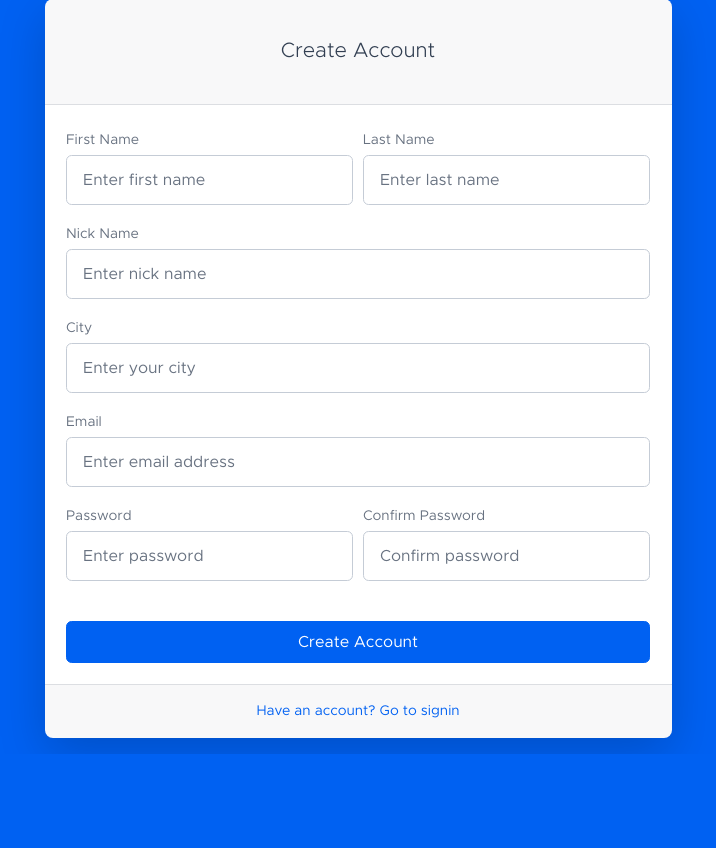
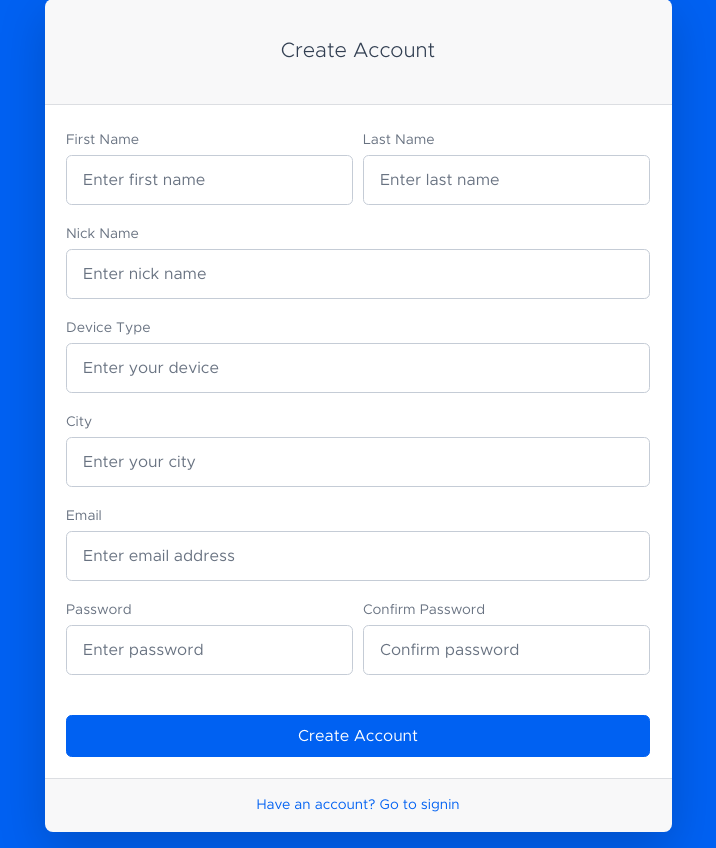
Before and after one commit to vitaliistankov/WebDev-with-PHP-PDO-and-MySQL, a PHP site: page /techbarik/backend/signup.php in a window 1280 px wide. Shown: the part 49-897 px from the top of the page, without its empty margins (282-998 px from the left). Before the commit the page ends 803 px from the top, so only its background shows below. Run offline with PHP 8.4, Linux system fonts and the light colour scheme; some libraries are stand-ins or nearby versions.

Commit message:
Device type added

```diff
--- a/backend/signup.php
+++ b/backend/signup.php
@@ -40,6 +40,7 @@
                             if($countNickname != 0) {
                                 $error_nickname_exist = "Nick name already exist!";
                             };
+                            $device = trim($_POST['device-type']);
                             $city = trim($_POST['user-city']);
                             $email = trim($_POST['email-address']);
                             // email already exist
@@ -60,11 +61,12 @@
                             } else {
                                 date_default_timezone_set('Europe/Sofia');
                                 $hash = password_hash($password, PASSWORD_BCRYPT, ['cost'=>10]);
-                                $sql = "INSERT INTO users (user_name, user_nickname, user_city, user_email, user_password, user_photo, registered_on) VALUES (:name, :nickname, :city, :email, :password, :photo, :date)";
+                                $sql = "INSERT INTO users (user_name, user_nickname, device_type, user_city, user_email, user_password, user_photo, registered_on) VALUES (:name, :nickname, :device, :city, :email, :password, :photo, :date)";
                                 $stmt = $pdo->prepare($sql);
                                 $stmt->execute([
                                     ':name' => $full_name,
                                     ':nickname' => $nick_name,
+                                    ':device' =>$device,
                                     ':city' => $city,
                                     ':email' => $email,
                                     ':password' => $hash,
@@ -114,6 +116,9 @@
                                             <div class="form-group"><label class="small mb-1" for="userNickname">Nick Name</label>
                                                 <input name="nick-name" class="form-control py-4" id="userNickname" type="text" placeholder="Enter nick name" required="true" />
                                             </div>
+                                            <div class="form-group"><label class="small mb-1" for="deviceType">Device Type</label>
+                                                <input name="device-type" class="form-control py-4" id="deviceType" type="text" placeholder="Enter your device" required="true" />
+                                            </div>
                                             <div class="form-group"><label class="small mb-1" for="userCity">City</label>
                                                 <input name="user-city" class="form-control py-4" id="userCity" type="text" placeholder="Enter your city" required="true" />
                                             </div>
```
